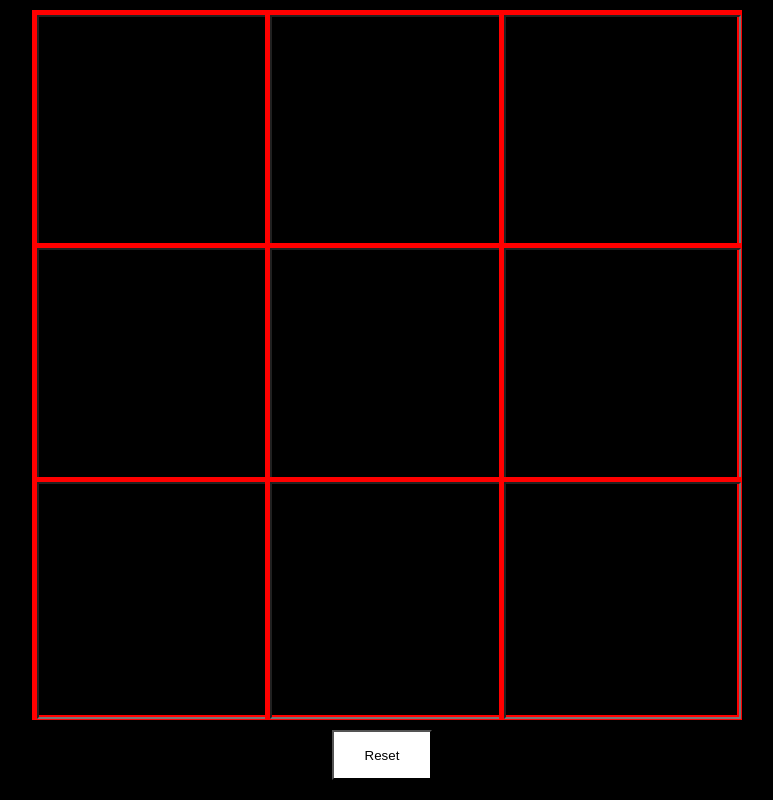
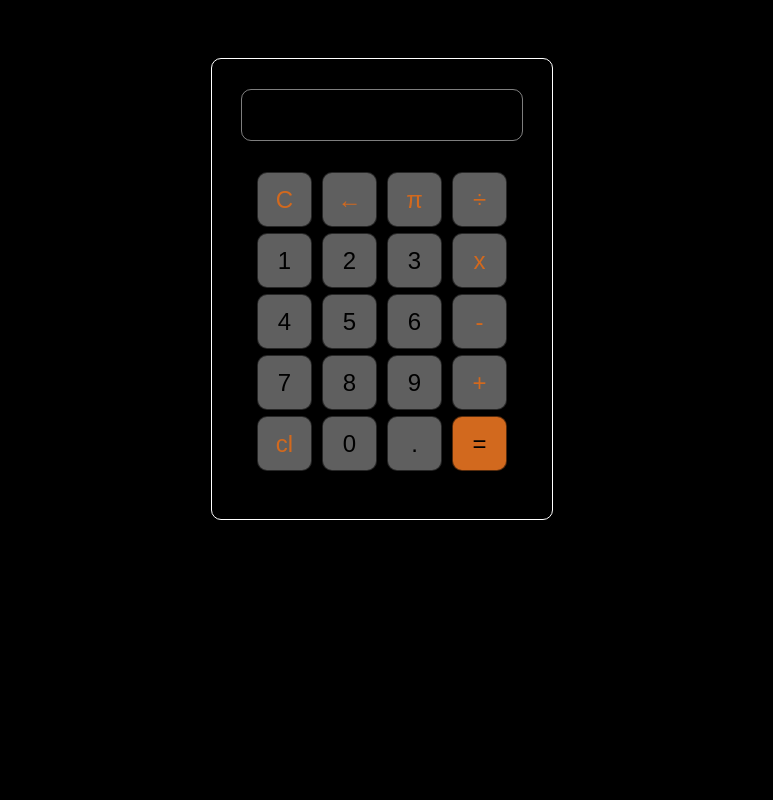
Before and after one commit to Rey-R06/trki, a plain HTML site: page index.html in a window 1280 px wide. Shown: the whole page, without its empty margins (258-1031 px from the left). Drawn offline with Linux system fonts and the light colour scheme.

Commit message:
Add files via upload

```diff
--- /dev/null
+++ b/celular.css
@@ -0,0 +1,11 @@
+.calculadora{
+    height: 400px;
+}
+
+.botones button{
+    width: 45px;
+}
+
+.botones{
+    margin-left:40px;
+}
--- a/index.html
+++ b/index.html
@@ -3,45 +3,44 @@
 <head>
     <meta charset="UTF-8">
     <meta name="viewport" content="width=device-width, initial-scale=1.0">
-    <title>triki</title>
-    <link rel="stylesheet" href="./stylr.css">
+    <title>calculadora</title>
+    <link rel="stylesheet" href="/style.css">
+    <link rel="stylesheet" href="celular.css" media="(max-width: 550px)">
 </head>
-<body>
-    <form action="" class="f">
-            <div class="contenedor">
-                <div class="cuadro">
-                    <input class="xo" type="text">
-                </div>
-                <div class="cuadro">
-                    <input class="xo"  type="text">
-                </div>
-                <div class="cuadro">
-                    <input  class="xo" type="text">
-                </div>
-                <div class="cuadro">
-                    <input  class="xo" type="text">
-                </div>
-                <div class="cuadro">
-                    <input  class="xo" type="text">
-                </div>
-                <div class="cuadro">
-                    <input  class="xo" type="text">
-                </div>
-                <div class="cuadro">
-                    <input  class="xo" type="text">
-                </div>
-                <div class="cuadro">
-                    <input  class="xo" type="text">
-                </div>
-                <div class="cuadro">
-                    <input  class="xo" type="text">
-                </div>
+<body id="body">
+    <body>
+        <div class="calculadora" id="bordeCalcu">
+            <div class="operacion" id="bordeOper">
+                <input type="text" id="num1">
+                <p id="simbolo"></p>
+                <input type="text" id="num2">
+                <p id="resultado"></p>
             </div>
-            <div class="rest-con">
-                 <input type="reset" class="reset">
+            <div class="botones">
+                <button class="oper" onclick="borrar(1)">C</button>
+                <button class="oper" onclick="borrar(2)">←</button>
+                <button class="oper" onclick="operation(5)">π</button>
+                <button class="oper" onclick="operation(3)">÷</button>
+                <button class="numer" onclick="number(1)">1</button>
+                <button class="numer" onclick="number(2)">2</button>
+                <button class="numer" onclick="number(3)">3</button>
+                <button class="oper" onclick="operation(4)">x</button>
+                <button class="numer" onclick="number(4)">4</button>
+                <button class="numer" onclick="number(5)">5</button>
+                <button class="numer" onclick="number(6)">6</button>
+                <button class="oper" onclick="operation(2)">-</button>
+                <button class="numer" onclick="number(7)">7</button>
+                <button class="numer" onclick="number(8)">8</button>
+                <button class="numer" onclick="number(9)">9</button>
+                <button class="oper" onclick="operation(1)">+</button>
+                <button class="oper" onclick="cambioColor()">cl</button>
+                <button class="boton" onclick="number(0)">0</button>
+                <button class="boton" onclick="number(10)">.</button>
+                <button class="resul" onclick="resultad()">=</button>
             </div>
+        </div>
 
-    </form>
+        <script src="main.js"></script>
 
 </body>
 </html>
--- /dev/null
+++ b/main.js
@@ -0,0 +1,125 @@
+var simbolo = document.getElementById("simbolo");
+var nu2 = document.getElementById("num2");
+var nu1 = document.getElementById("num1");
+var resultado = 0;
+var  color =1;
+
+function number(n) {
+    if (n == 10) {
+        nu1.value +=".";
+    } else {
+        if (simbolo.innerHTML == "") {
+            nu1.value +=parseFloat(n);
+        } else {
+            nu2.value += parseFloat(n);
+        }
+    }
+
+}
+
+function operation(n) {
+    switch (n) {
+        case 1:
+            simbolo.innerHTML = "+";
+            break;
+        case 2:
+           simbolo.innerHTML = "-";
+            break;
+        case 3:
+            simbolo.innerHTML = "/";
+
+            break;
+        case 4:
+            simbolo.innerHTML = "x";
+            break;
+        case 5:
+            if (nu1.value == "") {
+                  nu1.value = 3.14;
+            } else {
+                  nu2.value = 3.14;
+            }
+            break;
+
+        default:
+            break;
+    }
+}
+
+function resultad() {
+    var num1 = parseFloat(nu1.value);
+    var num2 = parseFloat(nu2.value);
+    switch (simbolo.innerHTML) {
+        case "-":
+            resultado = num1 - num2;
+            break;
+
+        case "/":
+            resultado = num1 / num2;
+            break;
+
+        case "x":
+            resultado = num1 * num2;
+            break;
+
+        case "+":
+            resultado = num1 + num2;
+            break;
+    }
+
+    simbolo.innerHTML = "";
+    nu2.value ="" ;
+    nu1.value = Math.round(resultado * 100) / 100;
+}
+function borrar(n) {
+    switch (n) {
+        case 1:
+            nu1.value ="";
+            nu2.value ="" ;
+            simbolo.innerHTML = "";
+            break;
+        case 2:
+             let valor = nu2.value;
+                if (nu1.value && simbolo.innerHTML == "") {
+                    nu1.value = valor.substring(0, valor.length - 1);
+                } else {
+                    if (nu2.value == "") {
+                        simbolo.innerHTML = "";
+                    }else{
+                          nu2.value = valor.substring(0, valor.length - 1);
+                    }
+                }
+
+            break;
+
+        default:
+            break;
+    }
+
+}
+var color =1;
+
+function cambioColor() {
+    let fondo = document.getElementById("body");
+    let bordeCalcu = document.getElementById("bordeCalcu");
+    let bordeOper = document.getElementById("bordeOper");
+
+    if (color == 1 ) {
+    fondo.style.cssText = "color: black; background-color: white;";
+    bordeCalcu.style.cssText ="border-color: black; background-color: rgba(0, 195, 255, 0.459);";
+    bordeOper.style.cssText ="border-color: black;  background: white;";
+    nu2.style.cssText =" background-color: white; color: black;";
+    nu1.style.cssText =" background-color: white; color: black;";
+    simbolo.style.cssText ="color: black;";
+    color =0;
+    } else {
+    fondo.style.cssText = "color: white; background-color: black;";
+    bordeOper.style.cssText ="border-color: rgba(255, 255, 255, 0.493);";
+    bordeCalcu.style.cssText ="border-color: white; ";
+    nu2.style.cssText =" background-color: black; color: white;";
+    nu1.style.cssText =" background-color: black; color: white;";
+    simbolo.style.cssText ="color: white;  background: black;";
+    color =1;
+    }
+
+
+}
--- /dev/null
+++ b/style.css
@@ -0,0 +1,55 @@
+body{
+    background: black;
+    display: flex;
+    justify-content: center;
+    align-items: center;
+}
+
+.calculadora{
+    margin-top: 50px;
+    border: 1px solid rgb(255, 255, 255);
+    border-radius: 10px;
+    padding: 20px;
+    width: 300px;
+    height: 420px;
+}
+
+.operacion{
+    margin:0 auto;
+    margin-top: 10px;
+    width: 280px;
+    height: 50px;
+    border: 1px rgba(255, 255, 255, 0.493) solid;
+    border-radius: 10px;
+    display: flex;
+    color: white;
+}
+.operacion input{
+    margin-left: 30px;
+    margin-right: -30px;
+    color: white;
+    background-color: black;
+    width: 80px;
+    border: none;
+}
+
+.botones{
+    margin:28px 22px;
+}
+.botones button{
+    font-size: 1.5rem;
+    width: 55px;
+    height: 55px;
+    border: 1px solid rgba(0, 0, 0, 0.589);
+    border-radius: 10px;
+    margin: 3px;
+    background-color: rgb(95, 95, 95);
+}
+
+.botones .oper{
+    color: chocolate;
+}
+
+.botones .resul{
+    background-color: chocolate;
+}
```
Also changed, not shown: 1 other file.
